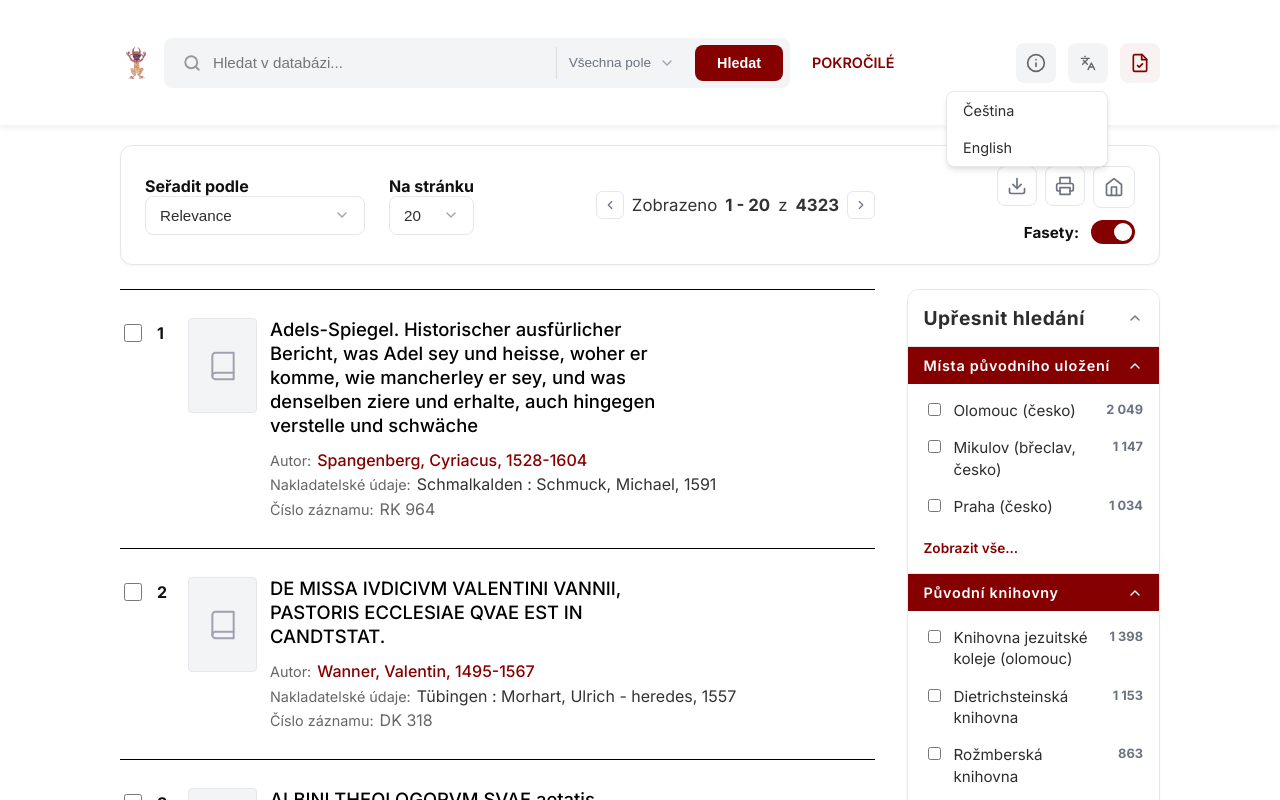
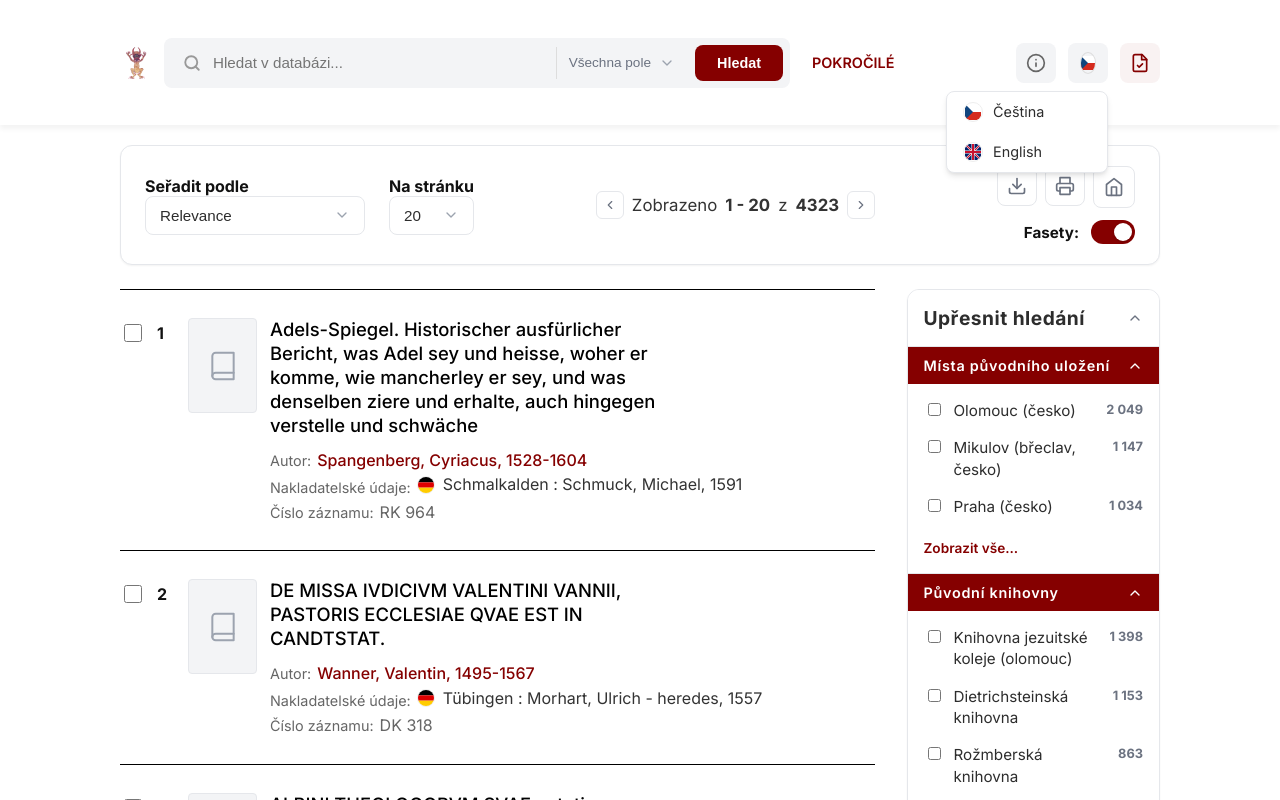
Before and after one commit to sol239/krigsbyte, a Nuxt app: page /search/results in a window 1280 px wide. Both pictures are taken after a click on the button 1088 px from the left and 62 px from the top of the page. Shown: the top 800 px of the page. Built offline with nearby package versions, Linux system fonts and the light colour scheme.

Commit message:
Update code

```diff
--- a/app/components/header.vue
+++ b/app/components/header.vue
@@ -68,19 +68,17 @@
         </div>
         <div class="custom-dropdown" id="langDropdown">
           <button class="dropdown-trigger lang-trigger" @click.stop="toggleLangMenu">
-            <svg xmlns="http://www.w3.org/2000/svg" width="20" height="20" viewBox="0 0 24 24" fill="none" stroke="#666"
-              stroke-width="2" stroke-linecap="round" stroke-linejoin="round">
-              <path d="m5 8 6 6" />
-              <path d="m4 14 6-6 2-3" />
-              <path d="M2 5h12" />
-              <path d="M7 2h1" />
-              <path d="m22 22-5-10-5 10" />
-              <path d="M14 18h6" />
-            </svg>
+            <span class="current-lang-flag" v-html="flagSvg(selectedLang === 'cs' ? 'CZ' : 'GB')"></span>
           </button>
           <div class="dropdown-menu">
-            <div class="dropdown-item" @click="setLang('cs')">Čeština</div>
-            <div class="dropdown-item" @click="setLang('en')">English</div>
+            <div class="dropdown-item lang-item" @click="setLang('cs')">
+              <span class="flag-icon" v-html="flagSvg('CZ')"></span>
+              Čeština
+            </div>
+            <div class="dropdown-item lang-item" @click="setLang('en')">
+              <span class="flag-icon" v-html="flagSvg('GB')"></span>
+              English
+            </div>
           </div>
         </div>
 
@@ -113,7 +111,11 @@ export default {
     return {
       selectedField: 'Všechna pole',
       selectedLang: 'cs',
-      showCitation: false
+      showCitation: false,
+      flagSvgs: {
+        CZ: `<svg width="16" height="16" viewBox="0 0 16 16"><rect width="16" height="8" fill="#FFFFFF"/><rect y="8" width="16" height="8" fill="#D52B1E"/><polygon points="0,0 8,8 0,16" fill="#11457E"/></svg>`,
+        GB: `<svg width="16" height="16" viewBox="0 0 16 16"><rect width="16" height="16" fill="#012169"/><path d="m0 0 16 16M16 0 0 16" stroke="#fff" stroke-width="2"/><path d="m0 0 16 16M16 0 0 16" stroke="#C8102E" stroke-width="1.2"/><path d="M8 0v16M0 8h16" stroke="#fff" stroke-width="3"/><path d="M8 0v16M0 8h16" stroke="#C8102E" stroke-width="2"/></svg>`
+      }
     }
   },
   mounted() {
@@ -123,6 +125,9 @@ export default {
     window.removeEventListener('click', this.handleClickOutside)
   },
   methods: {
+    flagSvg(code) {
+      return this.flagSvgs[code] || ''
+    },
     toggleMenu() {
       document.getElementById('myDropdown').classList.toggle('open')
     },
@@ -281,7 +286,6 @@ header .logo span {
 }
 
 /* --- CUSTOM DROPDOWNS --- */
-/* --- CUSTOM DROPDOWNS --- */
 .custom-dropdown {
   position: relative;
   user-select: none;
@@ -375,6 +379,35 @@ header .logo span {
 
 .lang-trigger:hover {
   background: #e8e8e8;
+}
+
+.current-lang-flag {
+  display: flex;
+  align-items: center;
+  justify-content: center;
+  width: 20px;
+  height: 20px;
+  border-radius: 50%;
+  overflow: hidden;
+  border: 1px solid #ddd;
+}
+
+.lang-item {
+  display: flex;
+  align-items: center;
+  gap: 10px;
+}
+
+.flag-icon {
+  display: flex;
+  align-items: center;
+  justify-content: center;
+  width: 18px;
+  height: 18px;
+  border-radius: 50%;
+  overflow: hidden;
+  border: 1px solid #eee;
+  flex-shrink: 0;
 }
 
 .dropdown-mobile-icon {
--- a/app/components/homeContent.vue
+++ b/app/components/homeContent.vue
@@ -149,7 +149,7 @@ const cities = [
   { name: 'Lund', count: 209, country: 'SE' },
   { name: 'Leiden', count: 180, country: 'NL' },
   { name: 'København', count: 169, country: 'DK' },
-  { name: 'Vatikán', count: 91, country: 'VA' },
+  { name: 'Vatican', count: 91, country: 'VA' },
   { name: 'Växjö', count: 45, country: 'SE' },
   { name: 'Linköping', count: 30, country: 'SE' },
   { name: 'Brno', count: 21, country: 'CZ' },
--- a/app/pages/search/results/index.vue
+++ b/app/pages/search/results/index.vue
@@ -137,7 +137,10 @@
                   </div>
                   <div class="result-row">
                     <span class="result-label">Nakladatelské údaje:</span>
-                    <span class="result-value">{{ result.publication }}</span>
+                    <span class="result-value">
+                      <span v-if="result.country" class="result-flag" v-html="flagSvg(result.country)"></span>
+                      {{ result.publication }}
+                    </span>
                   </div>
                   <div class="result-row">
                     <span class="result-label">Číslo záznamu:</span>
@@ -215,27 +218,48 @@ const selectedSort = ref('Relevance')
 const isPageSizeOpen = ref(false)
 const selectedPageSize = ref(20)
 
+const flagSvgs = {
+  SE: `<svg width="16" height="16" viewBox="0 0 16 16"><rect width="16" height="16" fill="#0052B4"/><rect x="5.33" y="0" width="1.33" height="16" fill="#FFCC00"/><rect x="0" y="5.33" width="16" height="1.33" fill="#FFCC00"/></svg>`,
+  NL: `<svg width="16" height="16" viewBox="0 0 16 16"><rect width="16" height="5.33" fill="#AE1C28"/><rect y="5.33" width="16" height="5.33" fill="#FFFFFF"/><rect y="10.67" width="16" height="5.33" fill="#21468B"/></svg>`,
+  DK: `<svg width="16" height="16" viewBox="0 0 16 16"><rect width="16" height="16" fill="#C8102E"/><rect x="5.33" y="0" width="1.33" height="16" fill="#FFFFFF"/><rect x="0" y="5.33" width="16" height="1.33" fill="#FFFFFF"/></svg>`,
+  VA: `<svg width="16" height="16" viewBox="0 0 16 16"><rect width="8" height="16" fill="#FFE000"/><rect x="8" width="8" height="16" fill="#FFFFFF"/></svg>`,
+  CZ: `<svg width="16" height="16" viewBox="0 0 16 16"><rect width="16" height="8" fill="#FFFFFF"/><rect y="8" width="16" height="8" fill="#D52B1E"/><polygon points="0,0 8,8 0,16" fill="#11457E"/></svg>`,
+  DE: `<svg width="16" height="16" viewBox="0 0 16 16"><rect width="16" height="5.33" fill="#000000"/><rect y="5.33" width="16" height="5.33" fill="#DD0000"/><rect y="10.67" width="16" height="5.33" fill="#FFCC00"/></svg>`,
+  NO: `<svg width="16" height="16" viewBox="0 0 16 16"><rect width="16" height="16" fill="#BA0C2F"/><rect x="5.33" y="0" width="1.33" height="16" fill="#FFFFFF"/><rect x="0" y="5.33" width="16" height="1.33" fill="#FFFFFF"/><rect x="6" y="0" width="0.67" height="16" fill="#00205B"/><rect x="0" y="6" width="16" height="0.67" fill="#00205B"/></svg>`,
+  IT: `<svg width="16" height="16" viewBox="0 0 16 16"><rect width="5.33" height="16" fill="#009246"/><rect x="5.33" width="5.33" height="16" fill="#FFFFFF"/><rect x="10.67" width="5.33" height="16" fill="#CE2B37"/></svg>`,
+  RU: `<svg width="16" height="16" viewBox="0 0 16 16"><rect width="16" height="5.33" fill="#FFFFFF"/><rect y="5.33" width="16" height="5.33" fill="#0052B4"/><rect y="10.67" width="16" height="5.33" fill="#D52B1E"/></svg>`,
+  CH: `<svg width="16" height="16" viewBox="0 0 16 16"><rect width="16" height="16" fill="#FF0000"/><rect x="7" y="3" width="2" height="10" fill="#FFFFFF"/><rect x="3" y="7" width="10" height="2" fill="#FFFFFF"/></svg>`,
+  FR: `<svg width="16" height="16" viewBox="0 0 16 16"><rect width="5.33" height="16" fill="#002395"/><rect x="5.33" width="5.33" height="16" fill="#FFFFFF"/><rect x="10.67" width="5.33" height="16" fill="#ED2939"/></svg>`,
+};
+
+function flagSvg(code) {
+  return flagSvgs[code] || '';
+}
+
 const results = ref([
   {
     number: 1,
     author: 'Spangenberg, Cyriacus, 1528-1604',
     title: 'Adels-Spiegel. Historischer ausfürlicher Bericht, was Adel sey und heisse, woher er komme, wie mancherley er sey, und was denselben ziere und erhalte, auch hingegen verstelle und schwäche',
     publication: 'Schmalkalden : Schmuck, Michael, 1591',
-    recordNumber: 'RK 964'
+    recordNumber: 'RK 964',
+    country: 'DE'
   },
   {
     number: 2,
     author: 'Wanner, Valentin, 1495-1567',
     title: 'DE MISSA IVDICIVM VALENTINI VANNII, PASTORIS ECCLESIAE QVAE EST IN CANDTSTAT.',
     publication: 'Tübingen : Morhart, Ulrich - heredes, 1557',
-    recordNumber: 'DK 318'
+    recordNumber: 'DK 318',
+    country: 'DE'
   },
   {
     number: 3,
     author: 'Alcuin, 735-805',
     title: 'ALBINI THEOLOGORVM SVAE aetatis doctissimi, in Ecclesiasten Commentaria',
     publication: 'Basel : Bebel, Johann, 1531',
-    recordNumber: 'RK 259'
+    recordNumber: 'RK 259',
+    country: 'CH'
   },
   {
     number: 4,
@@ -243,7 +267,8 @@ const results = ref([
     title: 'Sermones Thesauri novi de tempore',
     publication: 'Strasbourg : Flach, Martin, 1487',
     recordNumber: 'DK 7',
-    imageUrl: 'https://skk.lib.cas.cz/files/159228'
+    imageUrl: 'https://skk.lib.cas.cz/files/159228',
+    country: 'FR'
   },
   {
     number: 5,
@@ -251,14 +276,16 @@ const results = ref([
     title: 'Quadragesimale',
     publication: '[Strasbourg : Husner, Georg, 1490]',
     recordNumber: 'OlmK 21',
-    imageUrl: 'https://skk.lib.cas.cz/files/159819'
+    imageUrl: 'https://skk.lib.cas.cz/files/159819',
+    country: 'FR'
   },
   {
     number: 6,
     author: 'Strabón, 64 př. Kr.-19 po Kr.',
     title: 'Strabonos geographikon bibloi hepta kai deka',
     publication: 'Basel : Henricpetri - officina, [1571]',
-    recordNumber: 'DK 1116'
+    recordNumber: 'DK 1116',
+    country: 'CH'
   },
   {
     number: 7,
@@ -266,21 +293,24 @@ const results = ref([
     title: 'Labyrinthvs primvs papisticus. Hoc est: dispvtatio de papatv semetipsum contradictionibus implicante, confundente & jugulante, in articvlis de Scriptura Sacra.',
     publication: 'Wittenberg : Müller, Georg, 1602',
     recordNumber: 'RK 726',
-    imageUrl: 'https://skk.lib.cas.cz/files/158273'
+    imageUrl: 'https://skk.lib.cas.cz/files/158273',
+    country: 'DE'
   },
   {
     number: 8,
     author: 'Fine, Oronce, 1494-1555',
     title: 'De speculo ustorio ignem ad propositam distantiam generante, liber unicus',
     publication: 'Paris : Michel de Vascosan, 1551',
-    recordNumber: 'SJ 39'
+    recordNumber: 'SJ 39',
+    country: 'FR'
   },
   {
     number: 9,
     author: 'Fabri de Werdea, Johannes, 1450-1505',
     title: 'Exercitata parvorum logicalium secundum viam modernorum.',
     publication: '[Reutlingen] : Otmar, Johann, 1487',
-    recordNumber: 'DK 613'
+    recordNumber: 'DK 613',
+    country: 'DE'
   },
   {
     number: 10,
@@ -288,7 +318,8 @@ const results = ref([
     title: 'Promptuarium Morale Super Evangelia Festorum Totius Anni',
     publication: 'Köln am Rhein : Hierat, Anton, 1617-1618',
     recordNumber: 'OlmK 281',
-    imageUrl: 'https://skk.lib.cas.cz/files/152566'
+    imageUrl: 'https://skk.lib.cas.cz/files/152566',
+    country: 'DE'
   },
   {
     number: 11,
@@ -296,21 +327,24 @@ const results = ref([
     title: 'Adagiorum chiliades tres, ac centuriae fere totidem',
     publication: 'Venice : Aldus Manutius, 1508',
     recordNumber: 'RK 112',
-    imageUrl: 'https://skk.lib.cas.cz/files/151234'
+    imageUrl: 'https://skk.lib.cas.cz/files/151234',
+    country: 'IT'
   },
   {
     number: 12,
     author: 'Melanchthon, Philipp, 1497-1560',
     title: 'Loci communes rerum theologicarum',
     publication: 'Wittenberg : Lotter, Melchior, 1521',
-    recordNumber: 'DK 442'
+    recordNumber: 'DK 442',
+    country: 'DE'
   },
   {
     number: 13,
     author: 'Luther, Martin, 1483-1446',
     title: 'De captivitate babylonica ecclesiae praeludium',
     publication: 'Wittenberg : Melchior Lotter, 1520',
-    recordNumber: 'RK 885'
+    recordNumber: 'RK 885',
+    country: 'DE'
   },
   {
     number: 14,
@@ -318,14 +352,16 @@ const results = ref([
     title: 'De humani corporis fabrica libri septem',
     publication: 'Basel : Oporinus, Johannes, 1543',
     recordNumber: 'SJ 125',
-    imageUrl: 'https://skk.lib.cas.cz/files/153456'
+    imageUrl: 'https://skk.lib.cas.cz/files/153456',
+    country: 'CH'
   },
   {
     number: 15,
     author: 'Copernicus, Nicolaus, 1473-1543',
     title: 'De revolutionibus orbium coelestium',
     publication: 'Nuremberg : Petreius, Johannes, 1543',
-    recordNumber: 'RK 334'
+    recordNumber: 'RK 334',
+    country: 'DE'
   },
   {
     number: 16,
@@ -333,21 +369,24 @@ const results = ref([
     title: 'De re metallica libri XII',
     publication: 'Basel : Froben, Hieronymus & Episcopius, Nicolaus, 1556',
     recordNumber: 'DK 998',
-    imageUrl: ''
+    imageUrl: '',
+    country: 'CH'
   },
   {
     number: 17,
     author: 'Calvin, Jean, 1509-1564',
     title: 'Institutio christianae religionis',
     publication: 'Geneva : Robert Estienne, 1559',
-    recordNumber: 'RK 441'
+    recordNumber: 'RK 441',
+    country: 'CH'
   },
   {
     number: 18,
     author: 'More, Thomas, 1478-1535',
     title: 'Libellus vere aureus, nec minus salutaris quam festivus de optimo reipublicae statu deque nova insula Utopia',
     publication: 'Louvain : Martens, Thierry, 1516',
-    recordNumber: 'DK 553'
+    recordNumber: 'DK 553',
+    country: 'BE'
   },
   {
     number: 19,
@@ -355,14 +394,16 @@ const results = ref([
     title: 'Il Principe',
     publication: 'Rome : Blado, Antonio, 1532',
     recordNumber: 'RK 662',
-    imageUrl: 'https://skk.lib.cas.cz/files/155678'
+    imageUrl: 'https://skk.lib.cas.cz/files/155678',
+    country: 'IT'
   },
   {
     number: 20,
     author: 'Kepler, Johannes, 1571-1630',
     title: 'Astronomia nova',
     publication: '[Heidelberg] : [Vögelin], 1609',
-    recordNumber: 'SJ 212'
+    recordNumber: 'SJ 212',
+    country: 'DE'
   }
 ])
 
@@ -672,10 +713,24 @@ body {
 .result-value {
   color: #333;
   font-size: 1rem;
+  display: flex;
+  align-items: center;
+  gap: 8px;
 }
 
 .result-value.secondary {
   color: #666;
+}
+
+.result-flag {
+  display: inline-flex;
+  align-items: center;
+  width: 16px;
+  height: 16px;
+  border-radius: 50%;
+  overflow: hidden;
+  flex-shrink: 0;
+  border: 1px solid #eee;
 }
 
 .result-file {
```
Also changed, not shown: .gemini/settings.json (deleted).
